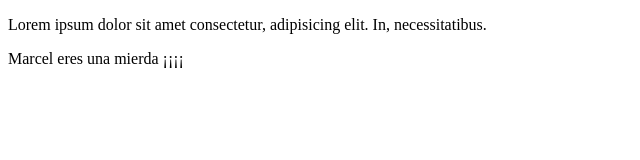
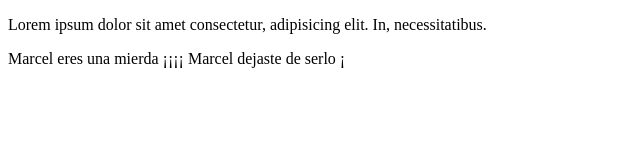
Before and after one commit to Masfloro/prueba_pagina, a plain HTML site: page index.html in a window 1280 px wide. Shown: the whole page, without its empty margins (0-640 px from the left). Drawn offline with Linux system fonts and the light colour scheme.

Commit message:
Agregar los pasos que se ha realizado.

```diff
--- a/index.html
+++ b/index.html
@@ -15,7 +15,10 @@
     <div>
         <p>
             Marcel eres una mierda ¡¡¡¡
+            Marcel dejaste de serlo ¡
         </p>
+        <!-- LAS COSA QUE HICE -->
+        <!--1.- YA NO ME ACUERDO , ASI QUE LO VOLVERE A HACER -->
     </div>
 </body>
 </html>
```
